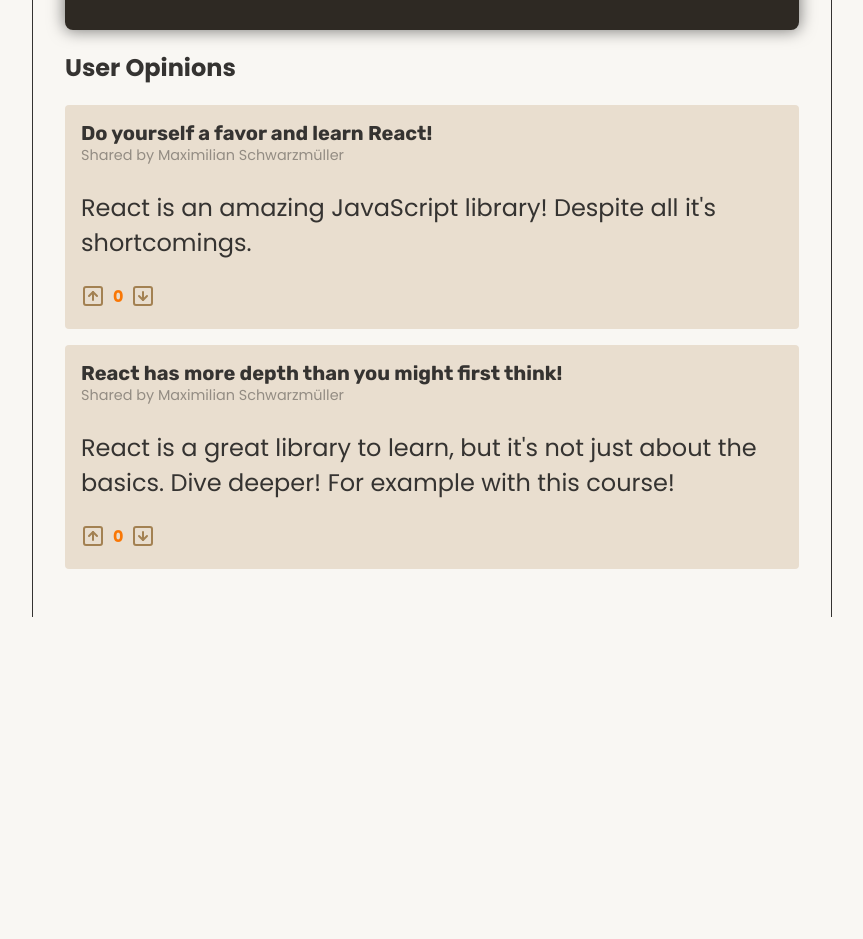
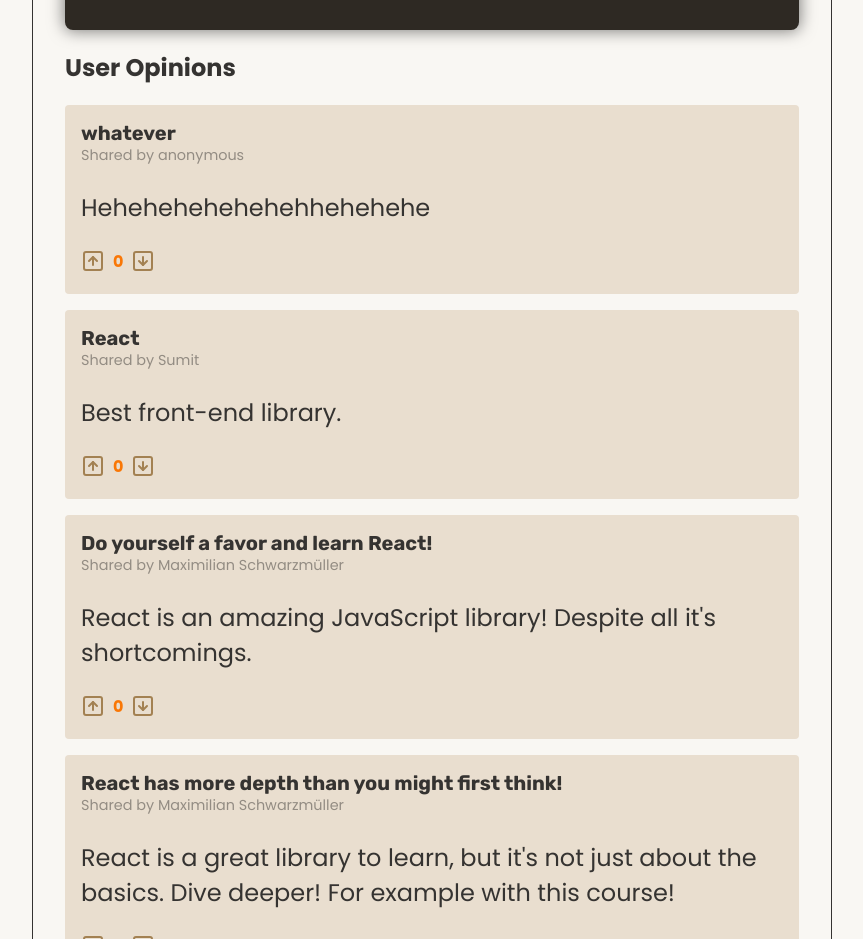
Before and after one commit to sumitbhade/working-with-forms-advanced, a React (Vite) app: page / in a window 1280 px wide. Shown: the part 680-1619 px from the top of the page, without its empty margins (208-1071 px from the left). Before the commit the page ends 1345 px from the top, so only its background shows below. Built offline with nearby package versions, Linux system fonts and the light colour scheme; data requests are answered from the project's data file.

Commit message:
Working with asynchronous form actions

```diff
--- a/backend/db.json
+++ b/backend/db.json
@@ -1,5 +1,19 @@
 {
   "opinions": [
+    {
+      "id": 1737397565068,
+      "votes": 0,
+      "userName": "anonymous",
+      "title": "whatever",
+      "body": "Hehehehehehehehhehehehe"
+    },
+    {
+      "id": 1737397498192,
+      "votes": 0,
+      "userName": "Sumit",
+      "title": "React",
+      "body": "Best front-end library. "
+    },
     {
       "id": 1,
       "userName": "Maximilian Schwarzmüller",
--- a/src/components/NewOpinion.jsx
+++ b/src/components/NewOpinion.jsx
@@ -1,10 +1,13 @@
-import { useActionState } from "react";
+import { useActionState, use } from "react";
+import { OpinionsContext } from "../store/opinions-context";
 
 export function NewOpinion() {
-  function shareOpinionAction(prevState, formData) {
+  const { addOpinion } = use(OpinionsContext);
+
+  async function shareOpinionAction(prevState, formData) {
     const userName = formData.get("userName");
     const title = formData.get("title");
-    const yourOpinion = formData.get("body");
+    const body = formData.get("body");
 
     let errors = [];
 
@@ -15,7 +18,7 @@
       errors.push("Title must be atleast 5 characters.");
     }
 
-    if (yourOpinion.trim().length < 10 || yourOpinion.trim().length > 300) {
+    if (body.trim().length < 10 || body.trim().length > 300) {
       errors.push("Opinion must be between 10 to 300 characters ");
     }
 
@@ -29,6 +32,7 @@
         },
       };
     }
+    await addOpinion({ userName, title, body });
     return { errors: null };
   }
 
@@ -67,7 +71,7 @@
             id="body"
             name="body"
             rows={5}
-            defaultValue={formState.enteredValues?.yourOpinion}
+            defaultValue={formState.enteredValues?.body}
           ></textarea>
         </p>
 
```
